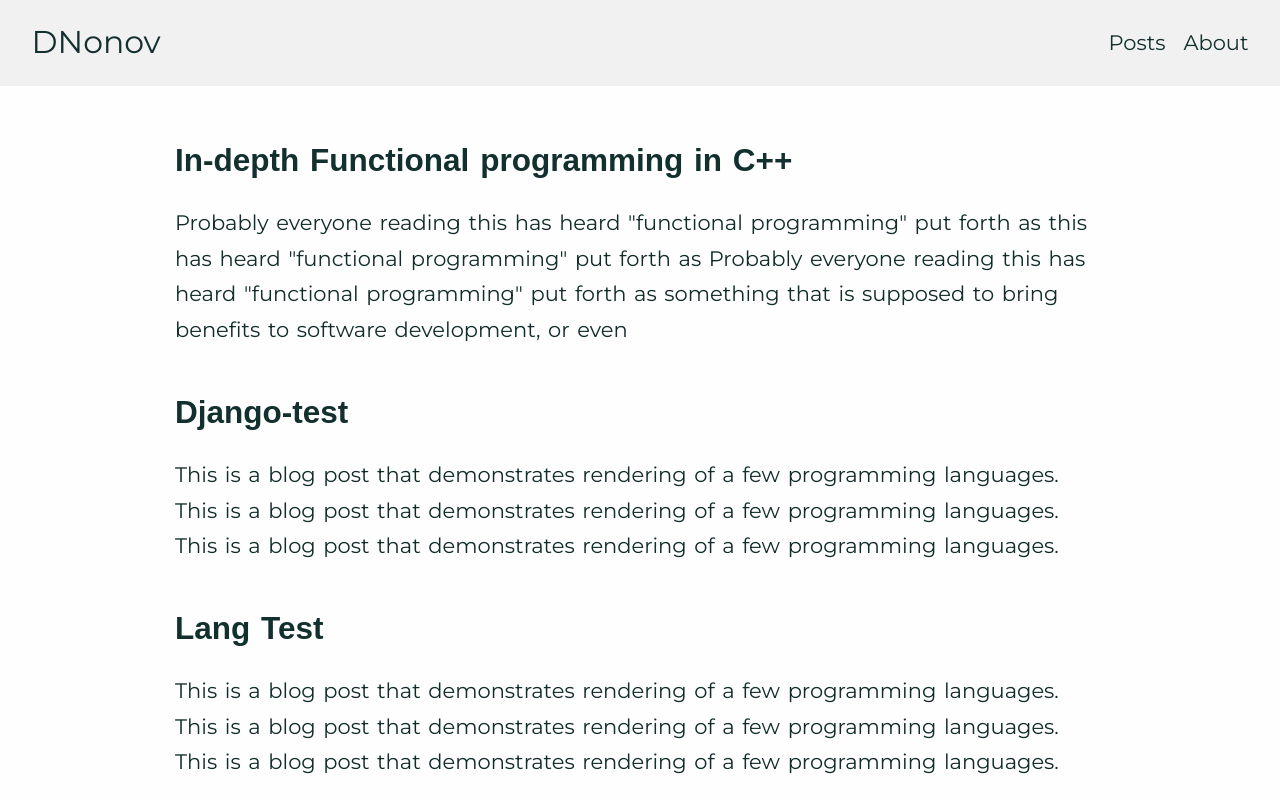
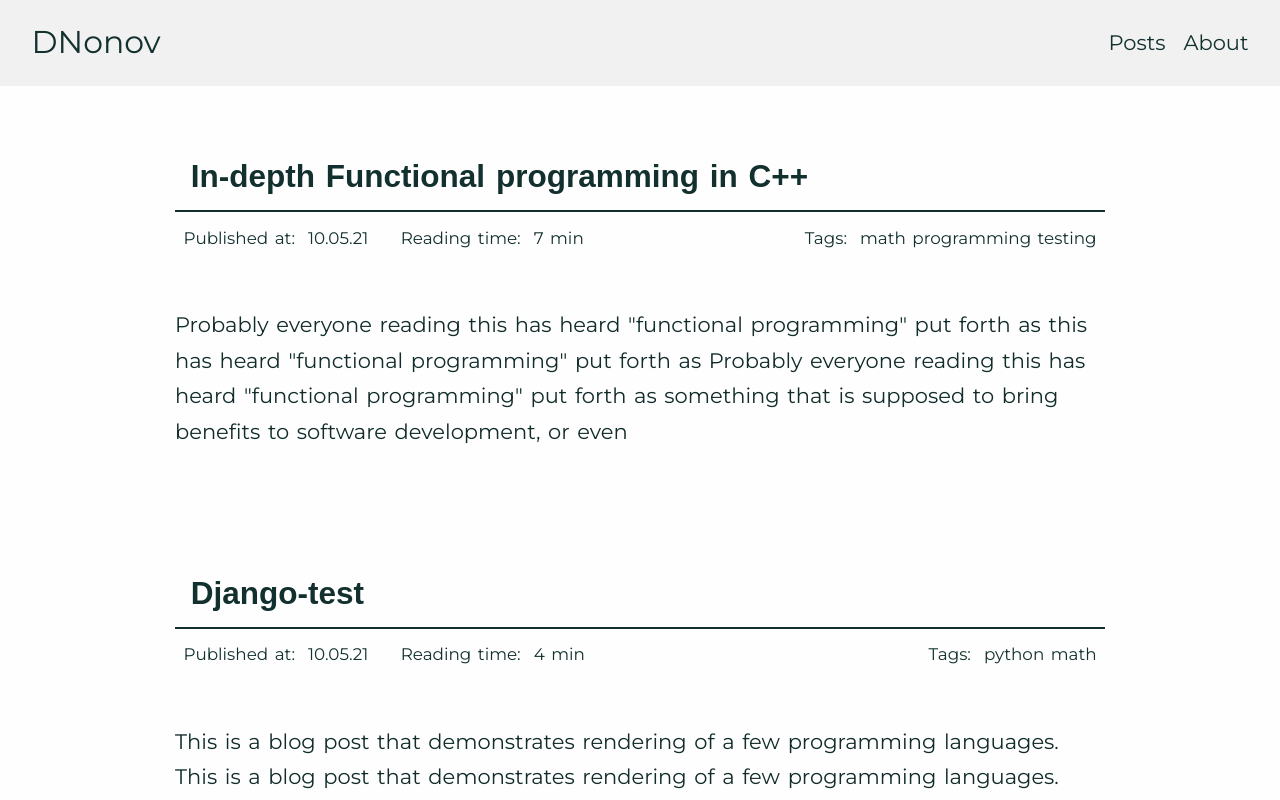
Before and after one commit to DNonov/blog, a Next.js app: page / in a window 1280 px wide. Shown: the top 800 px of the page. Built offline with nearby package versions, Linux system fonts and the light colour scheme; a web font is replaced by a local one.

Commit message:
Add reading time feature

```diff
--- a/components/BlogPostTitleSection.jsx
+++ b/components/BlogPostTitleSection.jsx
@@ -1,9 +1,17 @@
+import Link from 'next/link';
+import timeToFinishReading from '../lib/timeToFinishReading';
+
 export default function BlogPostTitleSection({data}) {
   return(
     <aside className="post-title-section">
-      <h2 className="post-title">{data.title}</h2>
+      <Link href={"/"+data.slug}>
+        <h2 className="post-title">{data.title}</h2>
+      </Link>
       <div className="post-metadata">
-        <span className="post-publish-date">Published at: &nbsp;{data.publishDate}</span>
+        <span className="post-publish-date">
+          Published at: &nbsp;{data.publishDate} &nbsp; &nbsp;
+          Reading time: &nbsp;{timeToFinishReading(data.content)} min
+        </span>
         <span className="post-publish-date">Tags: &nbsp;{data.tags}</span>
       </div>
     </aside>
--- /dev/null
+++ b/lib/timeToFinishReading.js
@@ -0,0 +1,13 @@
+
+export default function timeToFinishReading(text) {
+  // averageReaderWPM value has been researched very lightly online.
+  const averageReaderWPM = 300;
+  const numberOfWords = text.split(' ').length;
+  const minutesToReadText = parseInt( numberOfWords / averageReaderWPM, 10)
+
+  if (minutesToReadText <= 0) {
+    return 1;
+  }
+
+  return minutesToReadText;
+}
--- a/pages/index.js
+++ b/pages/index.js
@@ -1,7 +1,8 @@
-import Link from 'next/link';
 import matter from 'gray-matter';
 import fs from 'fs';
 import path from 'path';
+
+import BlogPostTitleSection from '../components/BlogPostTitleSection';
 
 
 const Home = ({posts}) => {
@@ -11,9 +12,7 @@ const Home = ({posts}) => {
         {posts.map(post =>
           post.isPublished === true ?
             <li key={post.title}>
-              <Link href={"/"+post.slug}>
-                <h1 className="post-title">{post.title}</h1>
-              </Link>
+              <BlogPostTitleSection data={post}/>
               <p className="post-abstract">{post.abstract}</p>
             </li>
           :
@@ -35,14 +34,15 @@ export const getStaticProps = async () => {
     publishDate,
     updateDate,
     isPublished
-  }}) => ({
+  }, content}) => ({
     title,
     slug,
     abstract,
     tags,
     publishDate,
     updateDate,
-    isPublished
+    isPublished,
+    content
   });
 
   const posts = allPosts.map(p => fs.readFileSync(path.join('posts', p)))
--- a/styles/BlogPostTitleSection.css
+++ b/styles/BlogPostTitleSection.css
@@ -6,7 +6,7 @@
 .post-title-section {
   width: 100%;
   justify-content: start;
-  margin-bottom: 3em;
+  margin-bottom: 2em;
 }
 
 .post-title-section .post-title {
--- a/styles/globals.css
+++ b/styles/globals.css
@@ -64,6 +64,10 @@ blockquote {
   padding: 10px;
 }
 
+.post-catalog > li {
+  margin-bottom: 3em;
+}
+
 .post-catalog-wrapper {
   display: flex;
   justify-content: center;
```
Also changed, not shown: pages/[slug].js (+6 -8 lines).
